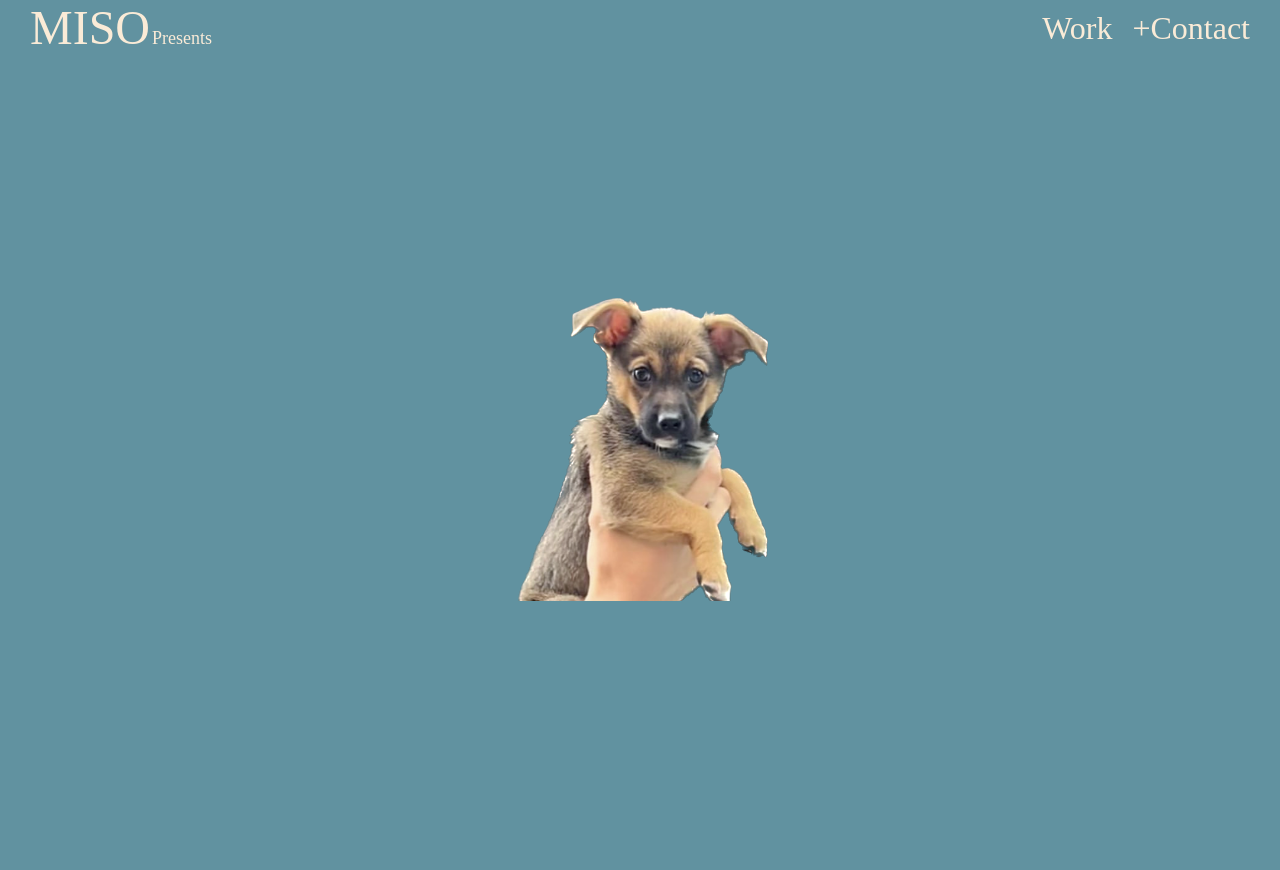
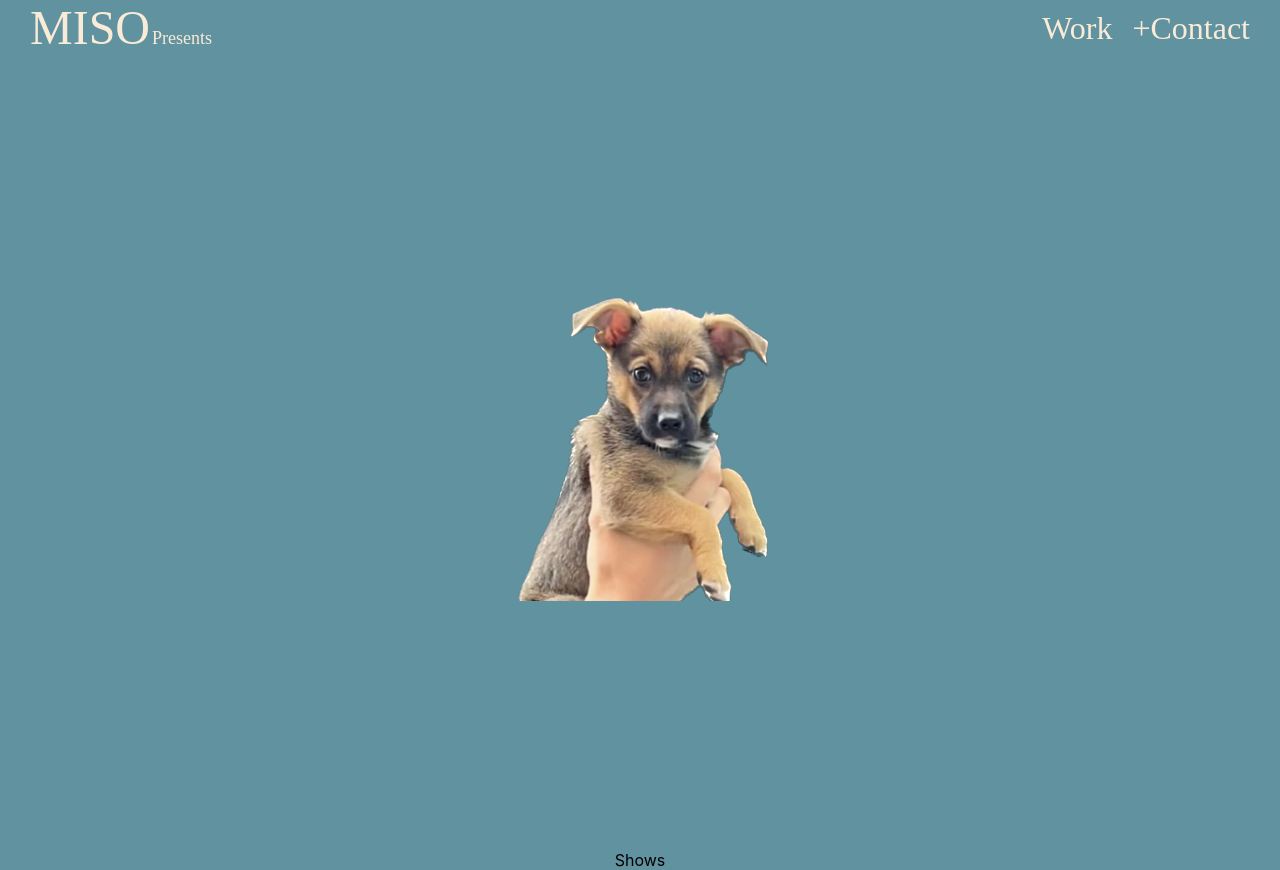
Before and after one commit to PeterwMcClelland/Miso, a React (Create React App) app: page / in a window 1280 px wide. Built offline with nearby package versions, Linux system fonts and the light colour scheme.

Commit message:
show page

```diff
--- a/src/App.js
+++ b/src/App.js
@@ -8,6 +8,7 @@ import Jawny from "./components/Work/WorkHistory/Jawny";
 import Mereba from "./components/Work/WorkHistory/Mereba";
 import KingKrule from "./components/Work/WorkHistory/KingKrule";
 import FreddieGibbs from "./components/Work/WorkHistory/FreddieGibbs";
+import Shows from "./components/Shows/Shows";
 
 function App() {
   return (
@@ -25,6 +26,8 @@ function App() {
             <Route path="/kingkrule" element={<KingKrule />} />
             <Route path="/freddiegibbs" element={<FreddieGibbs />} />
           </Routes>
+
+          <Shows />
         </main>
       </div>
     </BrowserRouter>
```
